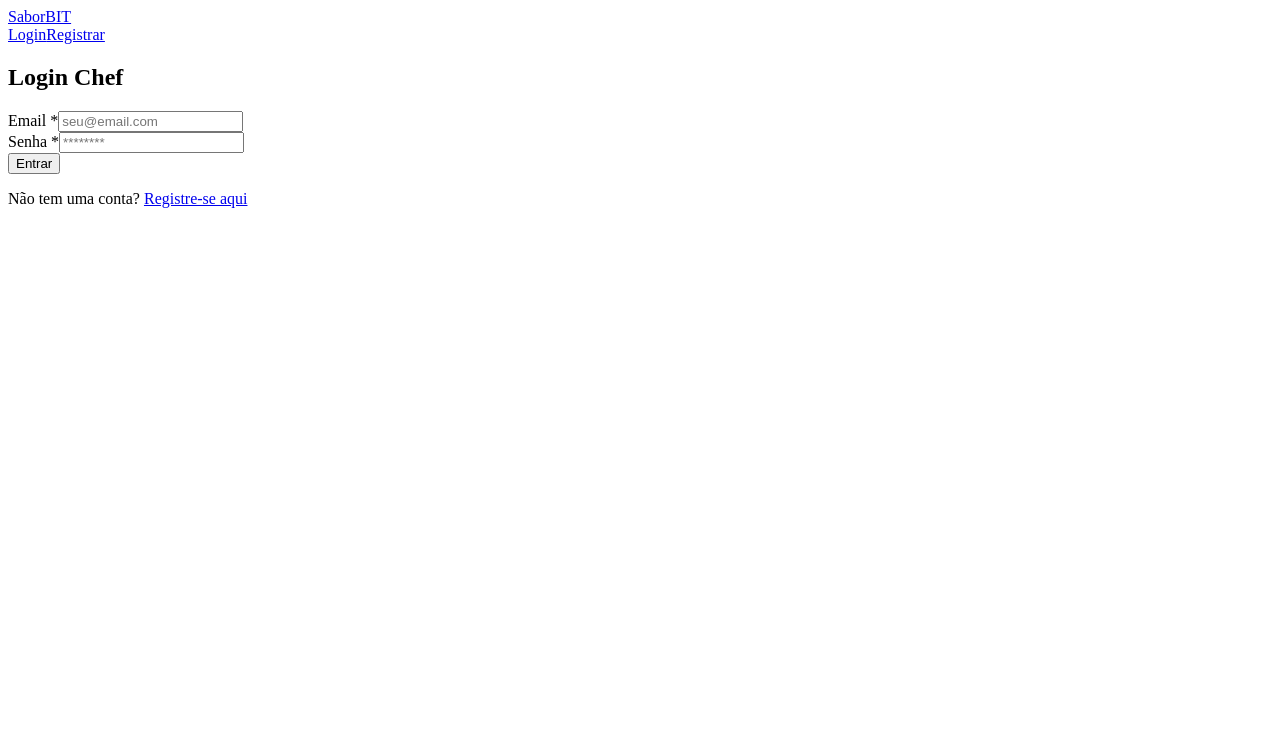
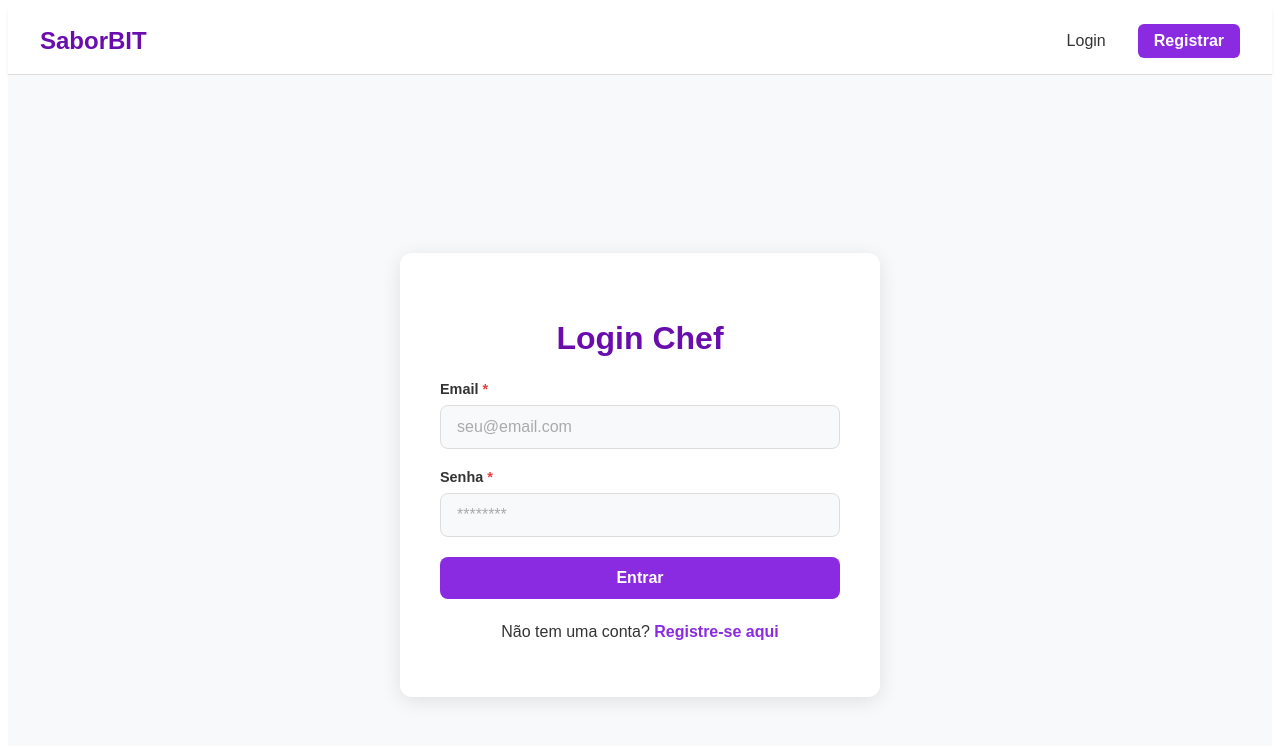
Before and after one commit to GabrielDoSaaS/SaborBit, a React (Vite) app in the folder Client/: page / in a window 1280 px wide. Both pictures are taken after a click on the button "Entrar como Chef". Shown: the top 746 px of the page. Built offline with nearby package versions, Linux system fonts and the light colour scheme.

Commit message:
Estilização completa da tela de login e componente Navbar

```diff
--- a/Client/src/App.tsx
+++ b/Client/src/App.tsx
@@ -83,7 +83,6 @@ const App: React.FC = () => {
   return (
     <AuthContext.Provider value={{ chef, login, logout, updateChef }}>
       <style>{`
-        /* Todos os estilos CSS do original */
       `}</style>
       <Navbar />
       {renderPage()}
--- a/Client/src/components/Navbar.tsx
+++ b/Client/src/components/Navbar.tsx
@@ -1,6 +1,7 @@
 import React from 'react';
 import { useAuth } from './auth/AuthContext';
 import Button from './common/Button';
+import '../styles/Navbar.css';
 
 const Navbar: React.FC = () => {
   const { chef, logout } = useAuth();
@@ -15,12 +16,12 @@ const Navbar: React.FC = () => {
           {chef ? (
             <>
               <a href="/dashboard" className="navbar-link">Dashboard</a>
-              <Button onClick={logout} className="btn-red">Sair</Button>
+              <Button onClick={logout} className="navbar-button-logout">Sair</Button>
             </>
           ) : (
             <>
               <a href="/login" className="navbar-link">Login</a>
-              <a href="/register" className="navbar-link">Registrar</a>
+              <a href="/register" className="navbar-link-highlight">Registrar</a>
             </>
           )}
         </div>
--- a/Client/src/components/common/InputField.tsx
+++ b/Client/src/components/common/InputField.tsx
@@ -1,4 +1,5 @@
 import React from 'react';
+import '../../styles/InputField.css';
 
 interface InputFieldProps {
   label: string;
@@ -27,7 +28,7 @@ const InputField: React.FC<InputFieldProps> = ({
 }) => (
   <div className={`input-group ${className}`}>
     <label htmlFor={name} className="input-label">
-      {label} {required && <span className="text-red-500">*</span>}
+      {label} {required && <span className="input-required">*</span>}
     </label>
     {type === 'file' ? (
       <>
@@ -37,7 +38,7 @@ const InputField: React.FC<InputFieldProps> = ({
           name={name}
           onChange={onFileChange}
           required={required}
-          className="input-field"
+          className="input-field input-file"
           accept="image/*"
         />
         {filePreview && (
--- a/Client/src/pages/LoginPage.tsx
+++ b/Client/src/pages/LoginPage.tsx
@@ -2,6 +2,7 @@ import React, { useState } from 'react';
 import { useAuth } from '../components/auth/AuthContext';
 import InputField from '../components/common/InputField';
 import Button from '../components/common/Button';
+import '../styles/LoginPage.css';
 
 interface LoginPageProps {
   navigate: (path: string) => void;
@@ -48,10 +49,10 @@ const LoginPage: React.FC<LoginPageProps> = ({ navigate, showMessage }) => {
   };
 
   return (
-    <div className="page-container">
-      <div className="form-card">
-        <h2 className="form-heading">Login Chef</h2>
-        <form onSubmit={handleSubmit}>
+    <div className="login-page-container">
+      <div className="login-card">
+        <h2 className="login-title">Login Chef</h2>
+        <form onSubmit={handleSubmit} className="login-form">
           <InputField
             label="Email"
             type="email"
@@ -70,12 +71,12 @@ const LoginPage: React.FC<LoginPageProps> = ({ navigate, showMessage }) => {
             placeholder="********"
             required
           />
-          <Button type="submit" className="w-full mt-6" disabled={loading}>
+          <Button type="submit" className="login-button" disabled={loading}>
             {loading ? 'Entrando...' : 'Entrar'}
           </Button>
         </form>
-        <p className="form-footer-text">
-          Não tem uma conta? <a href="/register" className="form-footer-link">Registre-se aqui</a>
+        <p className="login-footer-text">
+          Não tem uma conta? <a href="/register" className="login-link">Registre-se aqui</a>
         </p>
       </div>
     </div>
--- /dev/null
+++ b/Client/src/styles/InputField.css
@@ -0,0 +1,71 @@
+:root {
+  --primary-purple: #6a0dad;
+  --secondary-purple: #8a2be2;
+  --light-purple: #f3e9ff;
+  --text-dark: #333;
+  --background-gray: #f8f9fa;
+  --border-color: #ddd;
+}
+
+.input-group {
+  display: flex;
+  flex-direction: column;
+  width: 100%;
+}
+
+.input-label {
+  font-size: 0.9rem;
+  color: var(--text-dark);
+  margin-bottom: 8px;
+  font-weight: 600;
+  text-align: left;
+}
+
+
+.input-required {
+  color: #e53e3e;
+}
+
+
+.input-field {
+  width: 100%;
+  padding: 12px 16px;
+  font-size: 1rem;
+  color: var(--text-dark);
+  background-color: var(--background-gray);
+  border: 1px solid var(--border-color);
+  border-radius: 8px;
+  outline: none;
+  transition: all 0.3s ease;
+  box-sizing: border-box;
+}
+
+.input-field::placeholder {
+  color: #aaa;
+}
+
+
+.input-field:focus {
+  border-color: var(--secondary-purple);
+  box-shadow: 0 0 0 3px var(--light-purple);
+}
+
+
+.input-file {
+  padding: 10px;
+}
+
+.file-preview-container {
+  margin-top: 16px;
+  width: 150px;
+  height: 150px;
+  border-radius: 8px;
+  overflow: hidden;
+  border: 1px solid var(--border-color);
+}
+
+.file-preview-image {
+  width: 100%;
+  height: 100%;
+  object-fit: cover;
+}
--- /dev/null
+++ b/Client/src/styles/LoginPage.css
@@ -0,0 +1,96 @@
+:root {
+  --primary-purple: #6a0dad;
+  --secondary-purple: #8a2be2;
+  --light-purple: #f3e9ff;
+  --text-dark: #333;
+  --text-light: #fff;
+  --background-gray: #f8f9fa;
+  --border-color: #ddd;
+  --shadow-color: rgba(0, 0, 0, 0.1);
+}
+
+.login-page-container {
+  display: flex;
+  justify-content: center;
+  align-items: center;
+  min-height: 100vh;
+  background-color: var(--background-gray);
+  font-family: Arial, sans-serif;
+  padding: 20px;
+  box-sizing: border-box;
+}
+
+
+.login-card {
+  width: 100%;
+  max-width: 400px;
+  background-color: var(--text-light);
+  padding: 40px;
+  border-radius: 12px;
+  box-shadow: 0 4px 20px var(--shadow-color);
+  text-align: center;
+}
+
+
+.login-title {
+  font-size: 2rem;
+  color: var(--primary-purple);
+  margin-bottom: 24px;
+  font-weight: bold;
+}
+
+.login-form {
+  display: flex;
+  flex-direction: column;
+  gap: 20px;
+}
+
+.login-button {
+  width: 100%;
+  padding: 12px;
+  background-color: var(--secondary-purple);
+  color: var(--text-light);
+  border: none;
+  border-radius: 8px;
+  font-size: 1rem;
+  font-weight: bold;
+  cursor: pointer;
+  transition: background-color 0.3s ease;
+}
+
+.login-button:hover {
+  background-color: var(--primary-purple);
+}
+
+.login-button:disabled {
+  background-color: #ccc;
+  cursor: not-allowed;
+}
+
+.login-footer-text {
+  margin-top: 24px;
+  color: var(--text-dark);
+}
+
+.login-link {
+  color: var(--secondary-purple);
+  text-decoration: none;
+  font-weight: bold;
+  transition: color 0.3s ease;
+}
+
+.login-link:hover {
+  color: var(--primary-purple);
+  text-decoration: underline;
+}
+
+@media (max-width: 500px) {
+  .login-card {
+    padding: 25px;
+    margin: 10px;
+  }
+
+  .login-title {
+    font-size: 1.5rem;
+  }
+}
--- /dev/null
+++ b/Client/src/styles/Navbar.css
@@ -0,0 +1,113 @@
+:root {
+  --primary-purple: #6a0dad;
+  --secondary-purple: #8a2be2;
+  --light-purple: #f3e9ff;
+  --text-dark: #333;
+  --text-light: #fff;
+  --background-gray: #f8f9fa;
+  --border-color: #ddd;
+}
+
+.navbar {
+  width: 100%;
+  background-color: var(--text-light);
+  border-bottom: 1px solid var(--border-color);
+  box-shadow: 0 2px 4px rgba(0, 0, 0, 0.05);
+  padding: 1rem 0;
+  font-family: Arial, sans-serif;
+}
+
+.navbar-container {
+  display: flex;
+  justify-content: space-between;
+  align-items: center;
+  max-width: 1200px;
+  margin: 0 auto;
+  padding: 0 20px;
+}
+
+.navbar-brand {
+  font-size: 1.5rem;
+  font-weight: bold;
+  color: var(--primary-purple);
+  text-decoration: none;
+  transition: color 0.3s ease;
+}
+
+.navbar-brand:hover {
+  color: var(--secondary-purple);
+}
+
+
+.navbar-links {
+  display: flex;
+  align-items: center;
+  gap: 20px;
+}
+
+
+.navbar-link {
+  color: var(--text-dark);
+  text-decoration: none;
+  font-weight: 500;
+  padding: 8px 12px;
+  border-radius: 6px;
+  transition: all 0.3s ease;
+}
+
+.navbar-link:hover {
+  color: var(--secondary-purple);
+  background-color: var(--light-purple);
+}
+
+.navbar-link-highlight {
+  color: var(--text-light);
+  background-color: var(--secondary-purple);
+  padding: 8px 16px;
+  border-radius: 6px;
+  text-decoration: none;
+  font-weight: bold;
+  transition: background-color 0.3s ease;
+}
+
+.navbar-link-highlight:hover {
+  background-color: var(--primary-purple);
+}
+
+.navbar-button-logout {
+  padding: 8px 16px;
+  background-color: #e53e3e;
+  color: var(--text-light);
+  border: none;
+  border-radius: 6px;
+  font-size: 1rem;
+  font-weight: bold;
+  cursor: pointer;
+  transition: background-color 0.3s ease;
+}
+
+.navbar-button-logout:hover {
+  background-color: #c53030;
+}
+
+@media (max-width: 768px) {
+  .navbar-container {
+    flex-direction: column;
+    align-items: flex-start;
+  }
+
+  .navbar-brand {
+    margin-bottom: 1rem;
+  }
+
+  .navbar-links {
+    flex-direction: column;
+    width: 100%;
+    gap: 10px;
+  }
+
+  .navbar-link, .navbar-link-highlight, .navbar-button-logout {
+    width: 100%;
+    text-align: center;
+  }
+}
```
